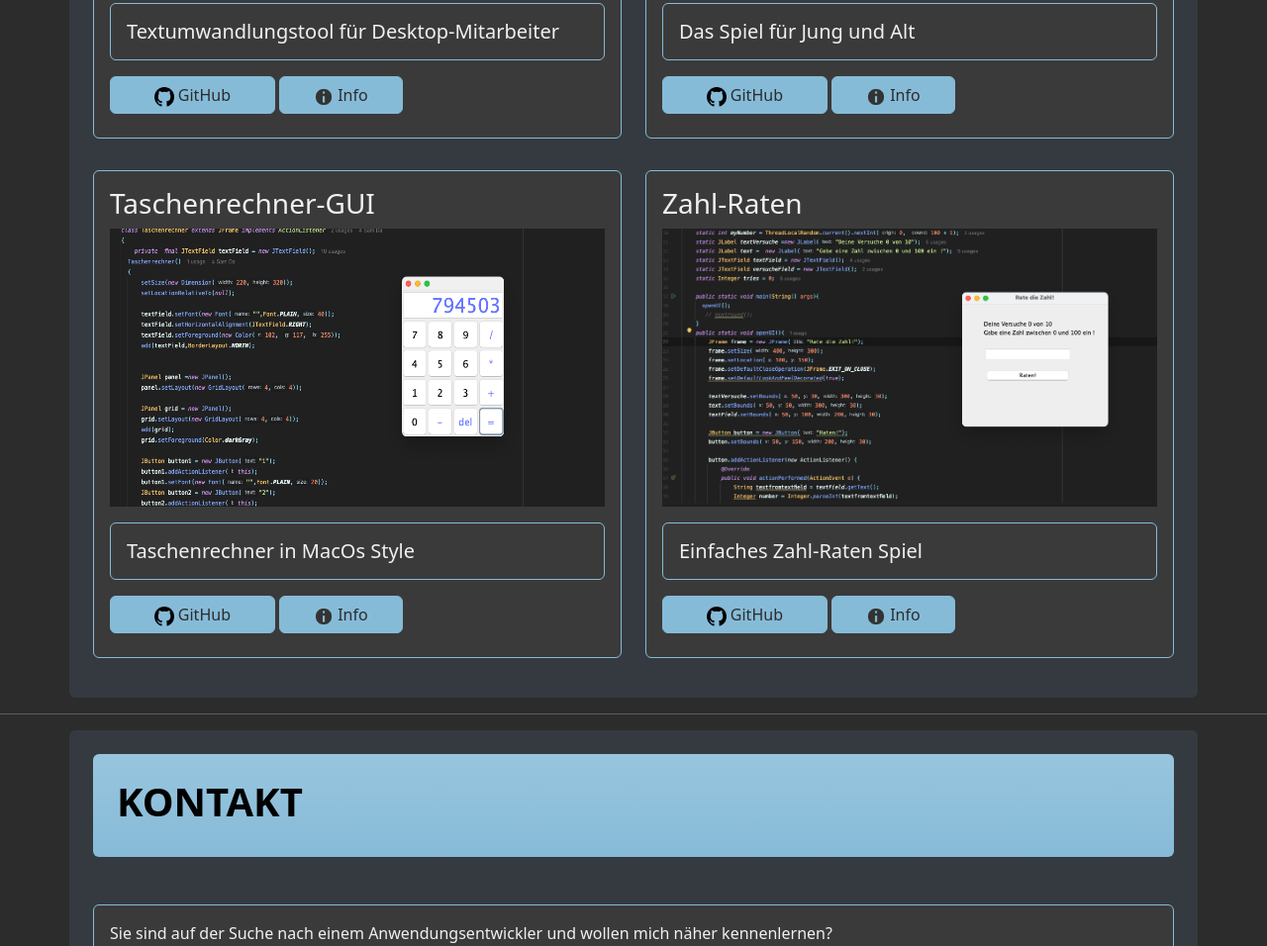
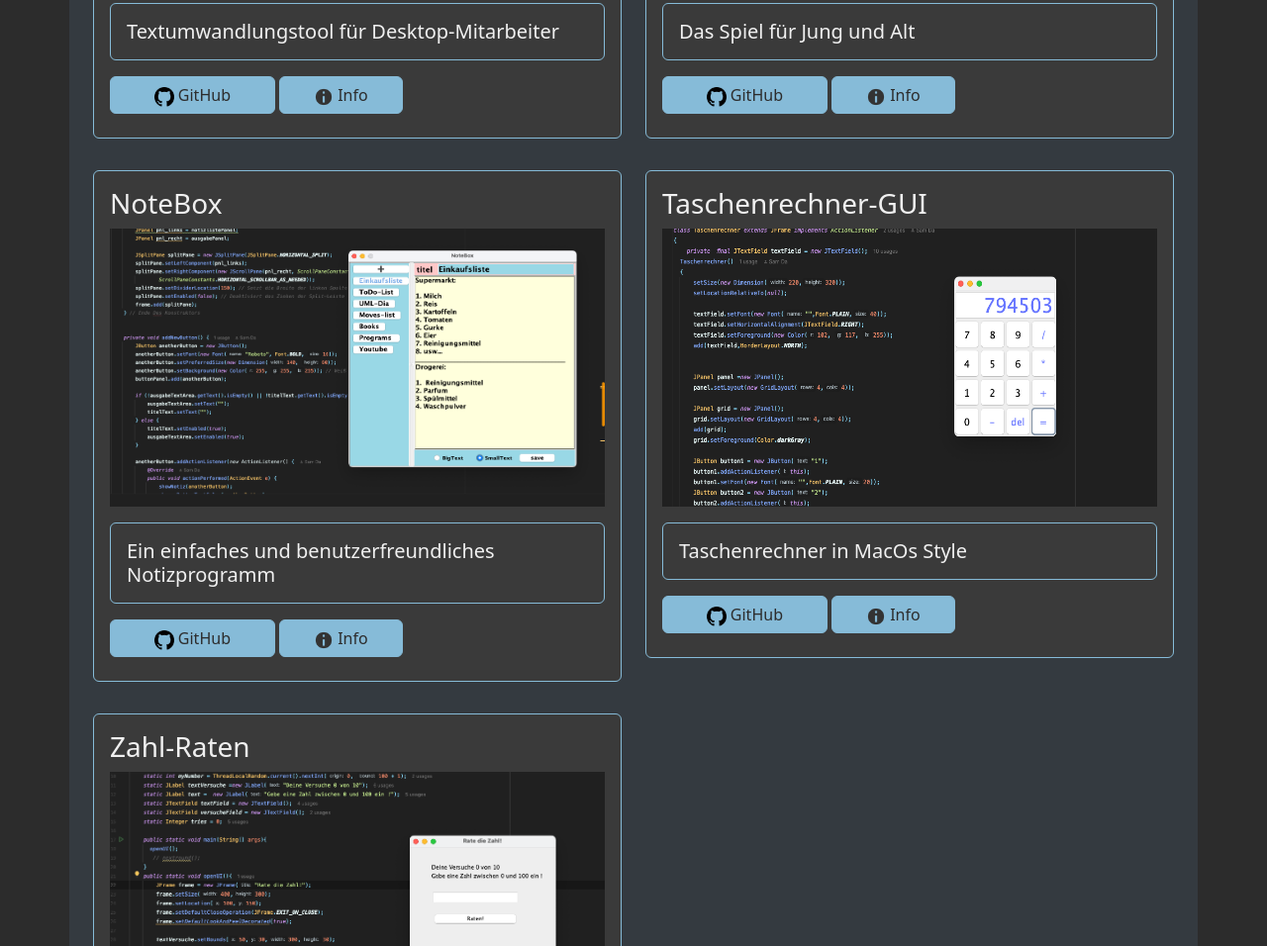
Before and after one commit to samdadaa/samdadaa.github.io, a plain HTML site: page index.html in a window 1280 px wide. Shown: the part 3796-4752 px from the top of the page at 99% size. Drawn offline with nearby package versions, Linux system fonts and the light colour scheme.

Commit message:
add  new project

```diff
--- a/index.html
+++ b/index.html
@@ -620,6 +620,41 @@
                         </div>
                     </div>
 
+
+                    <div class="col-lg-6 col-md-6">
+                        <div class="mt-3 alert alert-info" style="width: 100%">
+                            <div class="card-header"><h3>NoteBox</h3></div>
+                            <div class="card-body">
+                                <div class="ratio ratio-16x9">
+                                    <img src="images/NoteBox.png" alt="">
+
+                                </div>
+                                <h5 class="mt-3 alert alert-info">Ein einfaches und benutzerfreundliches Notizprogramm</h5>
+
+                                <a href="https://github.com/samdadaa/NoteBox.git" class="btn btn-primary col-12 mb-2 col-md-4" role="button">
+                                    <img src="images/github_icon.png" width="20" alt=""> GitHub
+                                </a>
+                                <button class="btn btn-primary col-12 mb-2 col-md-3" type="button"
+                                    data-bs-toggle="collapse" data-bs-target="#collapseProjectn" aria-expanded="false"
+                                    aria-controls="collapseProjectn">
+                                    <img src="images/info.png" width="20" alt=""> Info
+                                </button>
+                                <div id="collapseProjectn" class="collapse">
+                                    <div class="mt-4 card-text alert alert-info">
+                                        <p>Das NoteBox Programm ist ein Java-basiertes Notizprogramm,
+                                             das entwickelt wurde, um Benutzern das Erstellen,
+                                             Speichern und Abrufen von Notizen zu erleichtern.
+                                             Es bietet eine einfache und intuitive Benutzeroberfläche, die es ermöglicht,
+                                              Notizen schnell zu erfassen und in einer Liste zu speichern.
+                                              Diese Notizen können jederzeit durch einen einfachen Klick abgerufen werden.
+                                        </p>
+                                    </div>
+                                </div>
+                            </div>
+                        </div>
+                    </div>
+
+
                     <div class="col-lg-6 col-md-6">
                         <div class="mt-3 alert alert-info" style="width: 100%">
                             <div class="card-header"><h3>Taschenrechner-GUI</h3></div>
```
Also changed, not shown: images/NoteBox.png (added).
